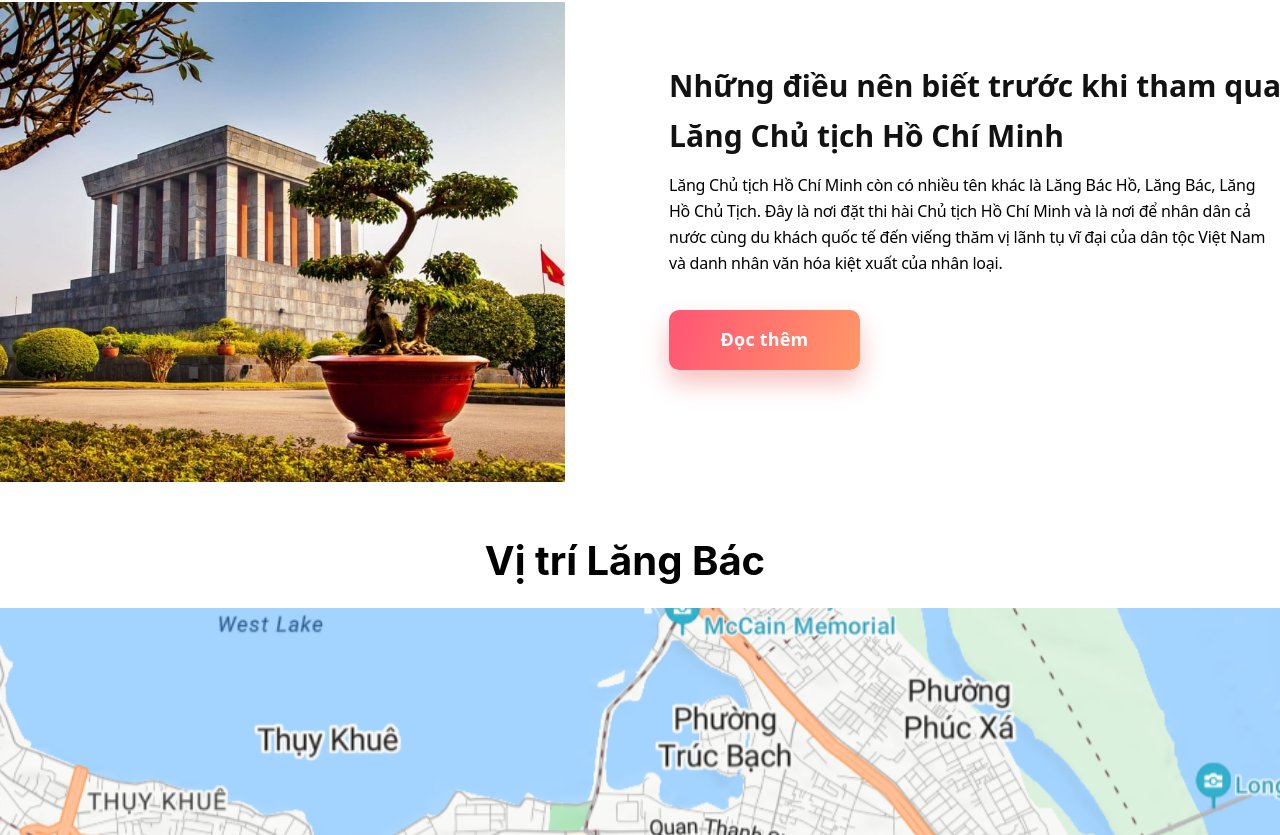
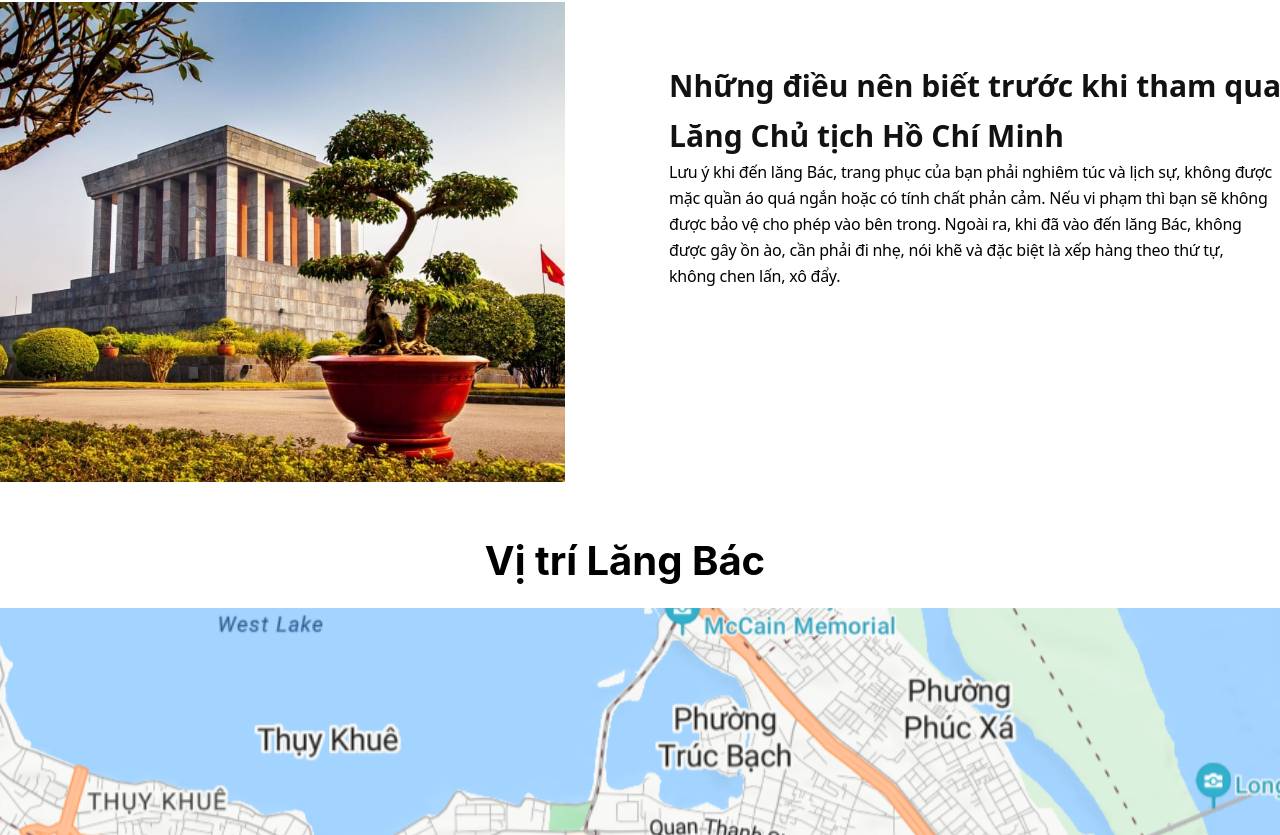
Before and after one commit to miketipi/backendIE402, a React (Vite) app in the folder client/: page / in a window 1280 px wide. Shown: the part 1085-1920 px from the top of the page. Built offline with nearby package versions, Linux system fonts and the light colour scheme.

Commit message:
optimazing homepage

```diff
--- a/client/src/components/TrangChu/TrangChu.module.css
+++ b/client/src/components/TrangChu/TrangChu.module.css
@@ -918,6 +918,24 @@
   text-align: center;
   align-items: center;
   flex-direction: column;
+  cursor: pointer;
+}
+.Octhem:hover {
+  color: #000;
+  font-size: 18px;
+  line-height: 32px;
+  font-weight: 600;
+  font-family: Oxanium, system-ui, -apple-system, "Segoe UI", Roboto,
+    "Helvetica Neue", Arial, "Noto Sans", "Liberation Sans", sans-serif;
+  letter-spacing: 0.18px;
+  position: absolute;
+  left: 0;
+  top: -0.9873px;
+  width: 131px;
+  height: min-content;
+  text-align: center;
+  align-items: center;
+  flex-direction: column;
 }
 .h3SharedHosting__title {
   position: absolute;
--- a/client/src/components/TrangChu/TrangChu.tsx
+++ b/client/src/components/TrangChu/TrangChu.tsx
@@ -1,6 +1,6 @@
 import { memo } from "react";
 import type { FC } from "react";
-import {useNavigate} from "react-router-dom";
+import { useNavigate } from "react-router-dom";
 import { Avatars_Size5ShapeRound } from "./Avatars_Size5ShapeRound/Avatars_Size5ShapeRound";
 import { ButtonMain_TypePrimarySizeStan } from "./ButtonMain_TypePrimarySizeStan/ButtonMain_TypePrimarySizeStan";
 import { CarouselButtons_TypeLeftStateD } from "./CarouselButtons_TypeLeftStateD/CarouselButtons_TypeLeftStateD";
@@ -121,15 +121,15 @@ interface Props {
 /* @figmaId 2:3432 */
 export const TrangChu: FC<Props> = memo(function TrangChu(props = {}) {
   const [expanded, setExpanded] = React.useState<string | false>(false);
-  const [user, setUser] = React.useState('');
+  const [user, setUser] = React.useState("");
   const navigate = useNavigate();
   const handleChange =
     (panel: string) => (event: React.SyntheticEvent, isExpanded: boolean) => {
       setExpanded(isExpanded ? panel : false);
     };
-    const nav = ()=>{
-      navigate("/Login");
-    }
+  const nav = () => {
+    navigate("/Login");
+  };
   return (
     <div className={`${classes.root}`}>
       <div className={classes.gioiThieuVeLangBac}>Giới thiệu về Lăng Bác</div>
@@ -356,19 +356,40 @@ export const TrangChu: FC<Props> = memo(function TrangChu(props = {}) {
         <RegularButton_TypePrimarySizeL2
           className={classes.regularButton}
           text={{
-            buttonLabel: <div className={classes.buttonLabel}>Thời gian</div>,
+            buttonLabel: (
+              <a
+                href="https://smiletravel.com.vn/lich-va-gio-mo-cua-don-khach-den-vieng-lang-bac-nam-2023-moi-nhat/"
+                className={classes.buttonLabel}
+              >
+                Thời gian
+              </a>
+            ),
           }}
         />
         <RegularButton_TypePrimarySizeL2
           className={classes.regularButton2}
           text={{
-            buttonLabel: <a href="https://www.tripadvisor.com.vn/HotelsNear-g293924-d311064-Ho_Chi_Minh_Mausoleum-Hanoi.html" className={classes.buttonLabel}>Khách sạn</a>,
+            buttonLabel: (
+              <a
+                href="https://www.tripadvisor.com.vn/HotelsNear-g293924-d311064-Ho_Chi_Minh_Mausoleum-Hanoi.html"
+                className={classes.buttonLabel}
+              >
+                Khách sạn
+              </a>
+            ),
           }}
         />
         <RegularButton_TypePrimarySizeL2
           className={classes.regularButton3}
           text={{
-            buttonLabel: <div className={classes.buttonLabel2}>Lịch trình</div>,
+            buttonLabel: (
+              <a
+                href="https://dulichkhatvongviet.com/lich-mo-cua-lang-bac/"
+                className={classes.buttonLabel}
+              >
+                Lịch trình
+              </a>
+            ),
           }}
         />
       </div>
@@ -445,7 +466,11 @@ export const TrangChu: FC<Props> = memo(function TrangChu(props = {}) {
           menuItem2: <div className={classes.menuItem16}>Mô hình 3D</div>,
           menuItem3: <div className={classes.menuItem17}>Liên hệ</div>,
           menuItem4: <div className={classes.menuItem18}>Báo cáo sửa chữa</div>,
-          buttonText: <div onClick={nav} className={classes.buttonText2}>Đăng nhập</div>,
+          buttonText: (
+            <div onClick={nav} className={classes.buttonText2}>
+              Đăng nhập
+            </div>
+          ),
         }}
       />
       <div className={classes.image7}></div>
@@ -453,13 +478,6 @@ export const TrangChu: FC<Props> = memo(function TrangChu(props = {}) {
         <div className={classes.image9}></div>
         <div className={classes.frame7}>
           <div className={classes.divSharedHosting__right}>
-            <div className={classes.linkThmBtn}>
-              <div className={classes.div}></div>
-              <div className={classes.div2}></div>
-              <div className={classes.span}>
-                <div className={classes.OcThem}>Đọc thêm</div>
-              </div>
-            </div>
             <div className={classes.h3SharedHosting__title}>
               <div className={classes.nhungIeuNenBietTruocKhiThamQua}>
                 <div className={classes.textBlock}>
@@ -470,11 +488,12 @@ export const TrangChu: FC<Props> = memo(function TrangChu(props = {}) {
                 </div>
               </div>
               <div className={classes.langChuTichHoChiMinhConCoNhieu}>
-                Lăng Chủ tịch Hồ Chí Minh còn có nhiều tên khác là Lăng Bác Hồ,
-                Lăng Bác, Lăng Hồ Chủ Tịch. Đây là nơi đặt thi hài Chủ tịch Hồ
-                Chí Minh và là nơi để nhân dân cả nước cùng du khách quốc tế đến
-                viếng thăm vị lãnh tụ vĩ đại của dân tộc Việt Nam và danh nhân
-                văn hóa kiệt xuất của nhân loại.
+                Lưu ý khi đến lăng Bác, trang phục của bạn phải nghiêm túc và
+                lịch sự, không được mặc quần áo quá ngắn hoặc có tính chất phản
+                cảm. Nếu vi phạm thì bạn sẽ không được bảo vệ cho phép vào bên
+                trong. Ngoài ra, khi đã vào đến lăng Bác, không được gây ồn ào,
+                cần phải đi nhẹ, nói khẽ và đặc biệt là xếp hàng theo thứ tự,
+                không chen lấn, xô đẩy.
               </div>
             </div>
           </div>
```
